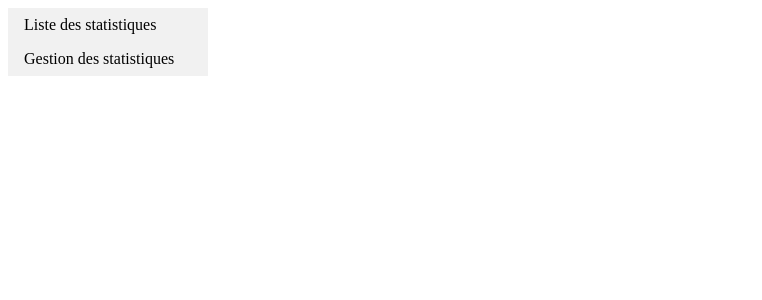
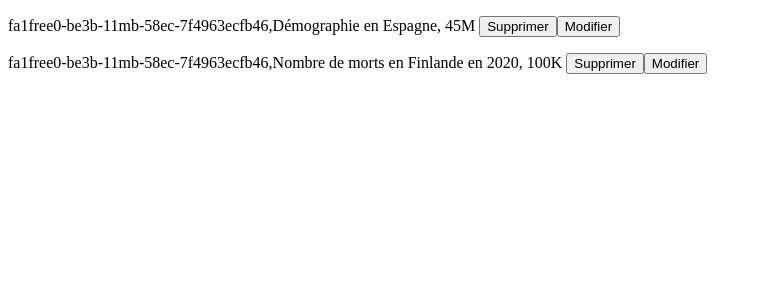
Before and after one commit to j-serme/Angular, an Angular app in the folder exam/: page / in a window 1280 px wide. Shown: the top 300 px of the page, without its empty margins (0-762 px from the left). Built offline with nearby package versions, Linux system fonts and the light colour scheme.

Commit message:
Exercice 5

```diff
--- a/exam/src/app/app-routing.module.ts
+++ b/exam/src/app/app-routing.module.ts
@@ -1,10 +1,7 @@
 import { NgModule } from '@angular/core';
 import { RouterModule, Routes } from '@angular/router';
-import { CreationStatistiqueComponent } from './creation-statistique/creation-statistique.component';
-import { ListeStatistiquesComponent } from './liste-statistiques/liste-statistiques.component';
 
-const routes: Routes = [
-{path: 'liste-statistiques', component: ListeStatistiquesComponent},{ path: 'creation-statistique', component: CreationStatistiqueComponent }];
+const routes: Routes = [];
 
 @NgModule({
   imports: [RouterModule.forRoot(routes)],
--- a/exam/src/app/app.component.html
+++ b/exam/src/app/app.component.html
@@ -1,7 +1,2 @@
-<nav>
-  <ul>
-    <li><a routerLink="liste-statistiques" routerLinkActive="active">Liste des statistiques</a></li>
-    <li><a routerLink="creation-statistique" routerLinkActive="active">Gestion des statistiques</a></li>
-  </ul>
-</nav>
+<app-une-statistique *ngFor="let s of tabStatistiques" [uneStatistique]="s"></app-une-statistique>
 <router-outlet></router-outlet>
--- a/exam/src/app/app.component.ts
+++ b/exam/src/app/app.component.ts
@@ -1,6 +1,5 @@
 import { Component, Input } from '@angular/core';
 import { Statistique } from './models/statistique';
-import { UneStatistiqueComponent } from './une-statistique/une-statistique.component';
 
 @Component({
   selector: 'app-root',
@@ -10,5 +9,15 @@ import { UneStatistiqueComponent } from './une-statistique/une-statistique.compo
 export class AppComponent {
   title = 'exam';
 
+  tabStatistiques: Statistique[] = [];
   @Input() public uneStatistique!:Statistique;
+
+  stat1 = new Statistique("fa1free0-be3b-11mb-58ec-7f4963ecfb46", "Démographie en Espagne", "45M");
+  stat2 = new Statistique("fa1free0-be3b-11mb-58ec-7f4963ecfb46", "Nombre de morts en Finlande en 2020", "100K");
+
+  constructor() {
+    this.tabStatistiques.push(this.stat1, this.stat2)
+  }
+
+
 }
--- a/exam/src/app/app.module.ts
+++ b/exam/src/app/app.module.ts
@@ -4,21 +4,15 @@ import { BrowserModule } from '@angular/platform-browser';
 import { AppRoutingModule } from './app-routing.module';
 import { AppComponent } from './app.component';
 import { UneStatistiqueComponent } from './une-statistique/une-statistique.component';
-import { ListeStatistiquesComponent } from './liste-statistiques/liste-statistiques.component';
-import { FormsModule } from '@angular/forms';
-import { CreationStatistiqueComponent } from './creation-statistique/creation-statistique.component';
 
 @NgModule({
   declarations: [
     AppComponent,
     UneStatistiqueComponent,
-    ListeStatistiquesComponent,
-    CreationStatistiqueComponent
   ],
   imports: [
     BrowserModule,
     AppRoutingModule,
-    FormsModule
   ],
   providers: [],
   bootstrap: [AppComponent]
```
